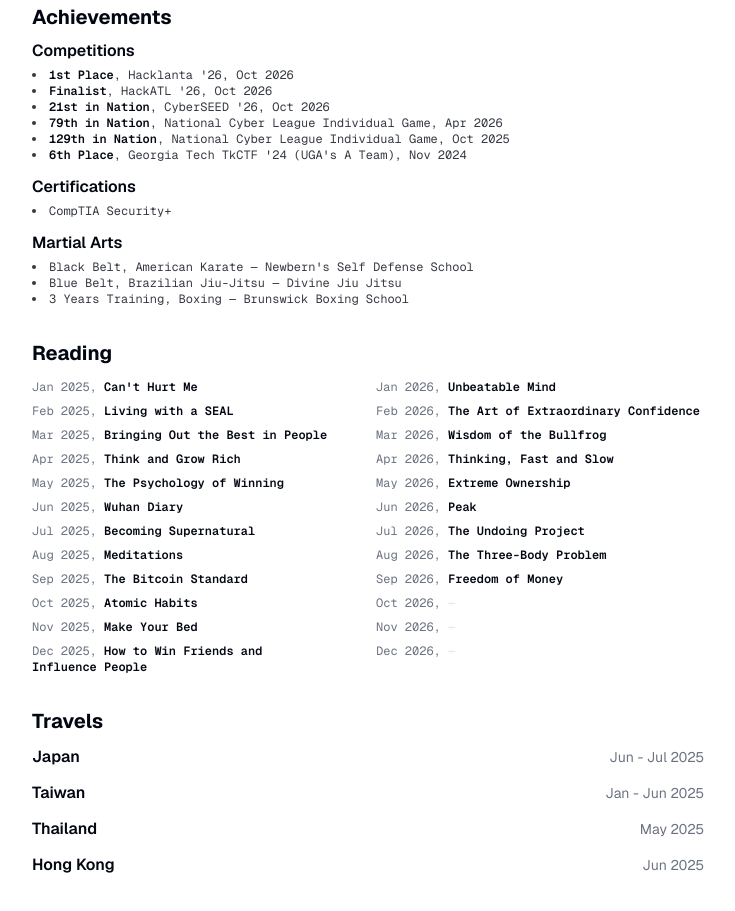
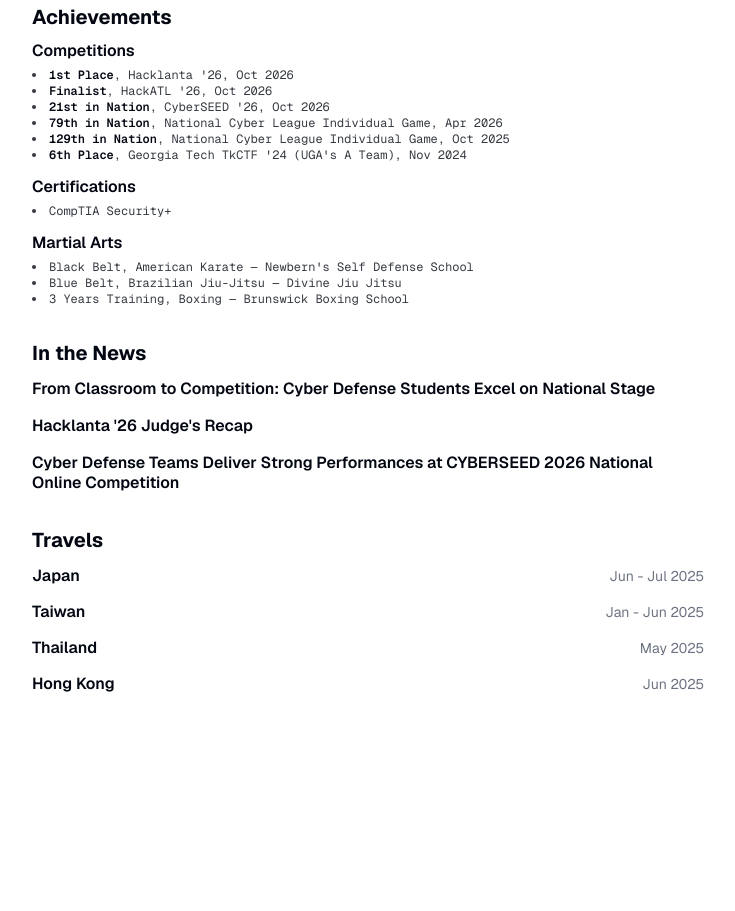
Before and after one commit to jameslrivera/JR.CV, a plain HTML site: page index.html in a window 1280 px wide. Shown: the part 2031-2942 px from the top of the page, without its empty margins (272-1007 px from the left). After the commit the page ends 2789 px from the top, so only its background shows below. Drawn offline with nearby package versions, Linux system fonts and the light colour scheme.

Commit message:
Replace Reading section with In the News

```diff
--- a/index.html
+++ b/index.html
@@ -55,6 +55,7 @@ section{display:flex;flex-direction:column;gap:12px}
 h2{font-size:20px;line-height:28px;font-weight:700}
 .text{font-family:var(--mono);font-size:14px;line-height:20px;color:var(--fg-80);text-wrap:pretty}
 .list{display:flex;flex-direction:column;gap:16px}
+.news h3{line-height:1.3}
 
 /* work / education / generic items */
 .item{display:flex;flex-direction:column}
@@ -90,15 +91,6 @@ h4{font-family:var(--mono);font-size:14px;font-weight:600;line-height:1}
 .card-desc{margin-top:4px;font-family:var(--mono);font-size:12px;line-height:16px;text-wrap:pretty}
 .card-foot{margin-top:auto;padding-top:8px}
 
-/* reading list */
-.reading{display:grid;grid-template-columns:1fr;gap:16px}
-@media (min-width:640px){.reading{grid-template-columns:repeat(2,1fr)}}
-.reading-col{display:flex;flex-direction:column;gap:8px;font-family:var(--mono);font-size:12px;line-height:16px}
-.reading-col li{display:block;text-wrap:pretty}
-.month::after{content:", "}
-.month{color:var(--muted-fg)}
-.book-title{font-weight:600;color:var(--fg);text-wrap:pretty}
-.tbd{color:var(--border)}
 
 /* command menu (⌘J) */
 .hint{position:fixed;left:0;right:0;bottom:0;display:none;padding:24px 4px 4px;text-align:center;font-size:14px;line-height:20px;color:var(--muted-fg);background:linear-gradient(to top,#fff,transparent)}
@@ -136,7 +128,6 @@ kbd span{font-size:12px}
   .item-body{font-size:10px}
   .item,.card{break-inside:avoid}
   .grid{grid-template-columns:repeat(3,1fr);gap:8px}
-  .reading{grid-template-columns:repeat(2,1fr)}
 }
 </style>
 </head>
@@ -349,36 +340,11 @@ kbd span{font-size:12px}
 
     <div class="fade" style="animation-delay:600ms">
       <section>
-        <h2>Reading</h2>
-        <div class="reading">
-          <ul class="reading-col">
-            <li><span class="month">Jan 2025</span><span class="book-title">Can't Hurt Me</span></li>
-            <li><span class="month">Feb 2025</span><span class="book-title">Living with a SEAL</span></li>
-            <li><span class="month">Mar 2025</span><span class="book-title">Bringing Out the Best in People</span></li>
-            <li><span class="month">Apr 2025</span><span class="book-title">Think and Grow Rich</span></li>
-            <li><span class="month">May 2025</span><span class="book-title">The Psychology of Winning</span></li>
-            <li><span class="month">Jun 2025</span><span class="book-title">Wuhan Diary</span></li>
-            <li><span class="month">Jul 2025</span><span class="book-title">Becoming Supernatural</span></li>
-            <li><span class="month">Aug 2025</span><span class="book-title">Meditations</span></li>
-            <li><span class="month">Sep 2025</span><span class="book-title">The Bitcoin Standard</span></li>
-            <li><span class="month">Oct 2025</span><span class="book-title">Atomic Habits</span></li>
-            <li><span class="month">Nov 2025</span><span class="book-title">Make Your Bed</span></li>
-            <li><span class="month">Dec 2025</span><span class="book-title">How to Win Friends and Influence People</span></li>
-          </ul>
-          <ul class="reading-col">
-            <li><span class="month">Jan 2026</span><span class="book-title">Unbeatable Mind</span></li>
-            <li><span class="month">Feb 2026</span><span class="book-title">The Art of Extraordinary Confidence</span></li>
-            <li><span class="month">Mar 2026</span><span class="book-title">Wisdom of the Bullfrog</span></li>
-            <li><span class="month">Apr 2026</span><span class="book-title">Thinking, Fast and Slow</span></li>
-            <li><span class="month">May 2026</span><span class="book-title">Extreme Ownership</span></li>
-            <li><span class="month">Jun 2026</span><span class="book-title">Peak</span></li>
-            <li><span class="month">Jul 2026</span><span class="book-title">The Undoing Project</span></li>
-            <li><span class="month">Aug 2026</span><span class="book-title">The Three-Body Problem</span></li>
-            <li><span class="month">Sep 2026</span><span class="book-title">Freedom of Money</span></li>
-            <li><span class="month">Oct 2026</span><span class="book-title"><span class="tbd">—</span></span></li>
-            <li><span class="month">Nov 2026</span><span class="book-title"><span class="tbd">—</span></span></li>
-            <li><span class="month">Dec 2026</span><span class="book-title"><span class="tbd">—</span></span></li>
-          </ul>
+        <h2>In the News</h2>
+        <div class="list news">
+          <article class="item"><h3><a class="u" href="https://www.ccga.edu/gcca-news/from-classroom-to-competition-cyber-defense-students-excel-on-national-stage/" target="_blank" rel="noopener noreferrer">From Classroom to Competition: Cyber Defense Students Excel on National Stage</a></h3></article>
+          <article class="item"><h3><a class="u" href="https://www.linkedin.com/posts/sai-likhith-chilukurthi_hacklanta2026-softwareengineering-aiengineering-share-7515589166949269505-P73Y/" target="_blank" rel="noopener noreferrer">Hacklanta '26 Judge's Recap</a></h3></article>
+          <article class="item"><h3><a class="u" href="https://www.ccga.edu/gcca-news/cyber-defense-teams-deliver-strong-performances-at-cyberseed-2026-national-online-competition/" target="_blank" rel="noopener noreferrer">Cyber Defense Teams Deliver Strong Performances at CYBERSEED 2026 National Online Competition</a></h3></article>
         </div>
       </section>
     </div>
```
